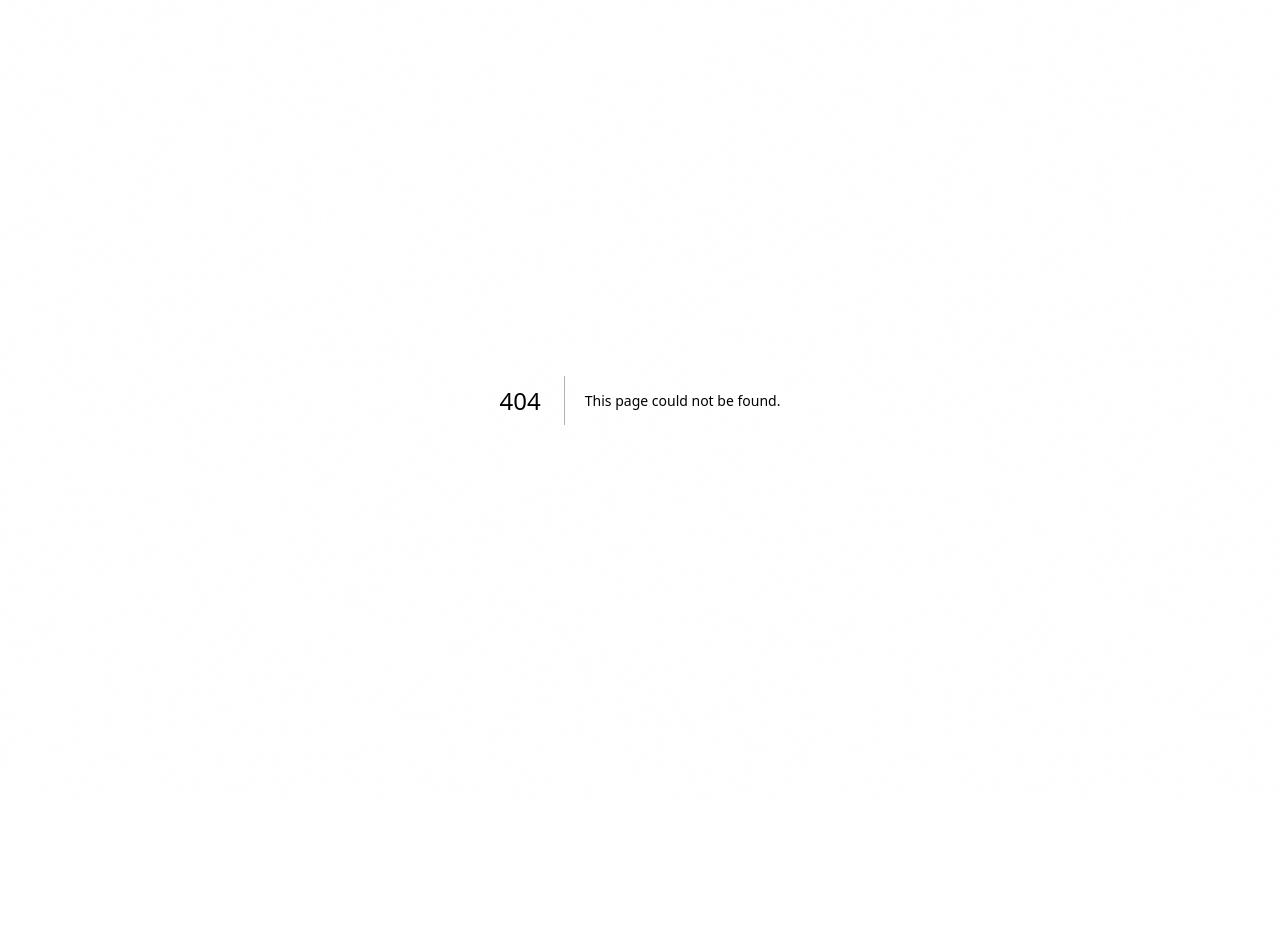
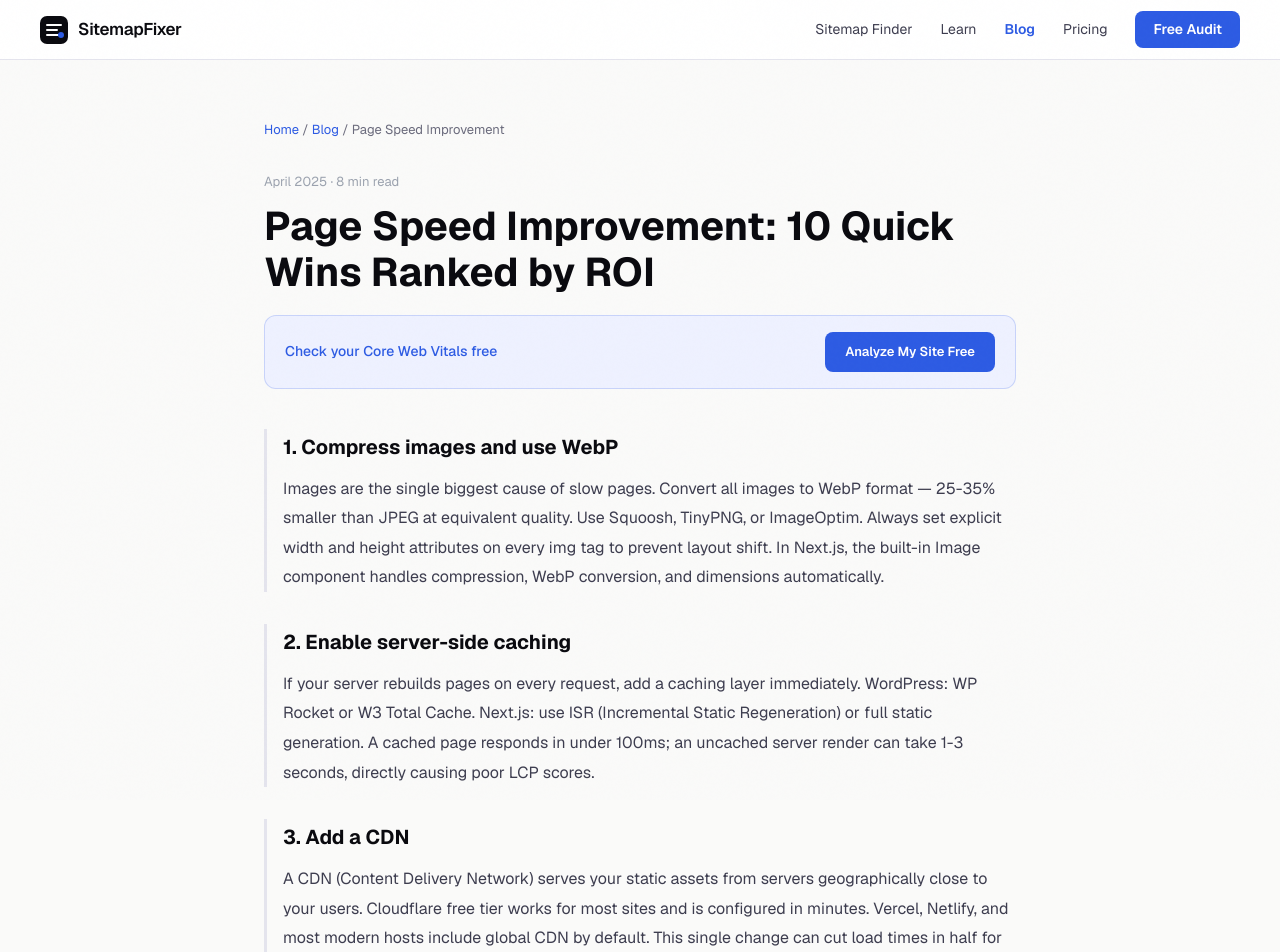
Before and after one commit to Watermelon-Coctail-Bar/sitemap-fixer, a Next.js app: page /blog/page-speed-improvement/page-speed-improvement in a window 1280 px wide. Before the commit this address had no page. Shown: the top 952 px of the page. Before the commit the page ends 800 px from the top, so only its background shows below. Built offline with nearby package versions, Linux system fonts and the light colour scheme.

Commit message:
Create page.tsx

```diff
--- /dev/null
+++ b/src/app/blog/page-speed-improvement/page-speed-improvement/page.tsx
@@ -0,0 +1,48 @@
+import type { Metadata } from 'next';
+export const metadata: Metadata = {
+  title: 'Page Speed Improvement: 10 Quick Wins to Boost Core Web Vitals | SitemapFixer',
+  description: "Slow pages lose rankings and visitors. These 10 page speed improvements are ranked by ROI — biggest impact with least effort first.",
+  alternates: { canonical: 'https://sitemapfixer.com/blog/page-speed-improvement' },
+};
+const wins = [
+  { n:"1", t:"Compress images and use WebP", d:"Images are the single biggest cause of slow pages. Convert all images to WebP format — 25-35% smaller than JPEG at equivalent quality. Use Squoosh, TinyPNG, or ImageOptim. Always set explicit width and height attributes on every img tag to prevent layout shift. In Next.js, the built-in Image component handles compression, WebP conversion, and dimensions automatically." },
+  { n:"2", t:"Enable server-side caching", d:"If your server rebuilds pages on every request, add a caching layer immediately. WordPress: WP Rocket or W3 Total Cache. Next.js: use ISR (Incremental Static Regeneration) or full static generation. A cached page responds in under 100ms; an uncached server render can take 1-3 seconds, directly causing poor LCP scores." },
+  { n:"3", t:"Add a CDN", d:"A CDN (Content Delivery Network) serves your static assets from servers geographically close to your users. Cloudflare free tier works for most sites and is configured in minutes. Vercel, Netlify, and most modern hosts include global CDN by default. This single change can cut load times in half for users far from your origin server." },
+  { n:"4", t:"Defer non-critical JavaScript", d:"Add defer or async attributes to all script tags not needed for the initial render. Move third-party scripts — analytics, chat widgets, A/B testing tools — to load after the page becomes interactive. A single undeferred 200KB JavaScript file can delay your LCP by 2-3 full seconds on mobile connections." },
+  { n:"5", t:"Preload the LCP image", d:"Add link rel=preload as=image href=your-hero-image.webp fetchpriority=high to your page head. This instructs the browser to fetch the LCP image immediately rather than waiting until the CSS or HTML references it. Most sites see LCP improvements of 300-800ms from this single change." },
+  { n:"6", t:"Add dimensions to all images and embeds", d:"Every image or embed without explicit width and height attributes causes layout shift (CLS) when it loads and pushes content down. Set width and height on all img tags, video embeds, and iframes. This is a 15-minute fix across your templates and typically resolves CLS completely for most sites." },
+  { n:"7", t:"Remove unused CSS and JavaScript", d:"Open Chrome DevTools, go to the Coverage panel, reload your page, and look for red sections indicating unused code. Many WordPress themes load CSS for sliders, carousels, and widgets that are not present on every page. Remove or conditionally load these assets to reduce parse and execution time." },
+  { n:"8", t:"Preload critical web fonts", d:"Web fonts cause Flash of Unstyled Text (FOUT) and layout shift when the font loads after text is already rendered. Add link rel=preload as=font to your critical font files and use font-display: optional in your CSS to prevent the layout-shifting font swap entirely." },
+  { n:"9", t:"Enable HTTP/2 or HTTP/3", d:"HTTP/2 multiplexes requests — your browser can load many assets in parallel rather than queuing them sequentially. Check the Protocol column in Chrome DevTools Network tab. If you see http/1.1 for your assets, ask your hosting provider to enable HTTP/2, which is supported by virtually all modern hosts." },
+  { n:"10", t:"Lazy load below-fold images", d:"Add loading=lazy to all images not visible on the initial viewport. This defers loading until the user scrolls near the image, significantly reducing initial page weight. Critically, do not add loading=lazy to images that are above the fold — it will delay your LCP image and hurt your score." },
+];
+export default function Page() {
+  return (
+    <article style={{ maxWidth: 800, margin: '0 auto', padding: '60px 24px' }}>
+      <nav style={{ fontSize: 13, color: '#6b6b7d', marginBottom: 32 }}>
+        <a href="/" style={{ color: '#2d5be3', textDecoration: 'none' }}>Home</a>{' / '}
+        <a href="/blog" style={{ color: '#2d5be3', textDecoration: 'none' }}>Blog</a>{' / '}
+        <span>Page Speed Improvement</span>
+      </nav>
+      <div style={{ fontSize: 13, color: '#9ca3af', marginBottom: 12 }}>April 2025 · 8 min read</div>
+      <h1 style={{ fontSize: 40, fontWeight: 700, color: '#0a0a0f', marginBottom: 20, lineHeight: 1.15 }}>Page Speed Improvement: 10 Quick Wins Ranked by ROI</h1>
+      <div style={{ background: '#eef1ff', border: '1px solid rgba(45,91,227,0.2)', borderRadius: 12, padding: '16px 20px', marginBottom: 40, display: 'flex', alignItems: 'center', justifyContent: 'space-between', gap: 16 }}>
+        <span style={{ fontSize: 14, color: '#2d5be3', fontWeight: 500 }}>Check your Core Web Vitals free</span>
+        <a href="/" style={{ background: '#2d5be3', color: 'white', padding: '10px 20px', borderRadius: 8, textDecoration: 'none', fontWeight: 600, fontSize: 13 }}>Analyze My Site Free</a>
+      </div>
+      <div style={{ fontSize: 16, color: '#3d3d4f', lineHeight: 1.85 }}>
+        {wins.map(({ n, t, d }) => (
+          <div key={n} style={{ marginBottom: 32, borderLeft: '3px solid #e4e4ed', paddingLeft: 16 }}>
+            <h2 style={{ fontSize: 20, fontWeight: 700, color: '#0a0a0f', margin: '0 0 8px' }}>{n}. {t}</h2>
+            <p style={{ margin: 0 }}>{d}</p>
+          </div>
+        ))}
+      </div>
+      <div style={{ background: '#0a0a0f', borderRadius: 12, padding: '32px', textAlign: 'center', marginTop: 56 }}>
+        <div style={{ fontSize: 20, fontWeight: 700, color: 'white', marginBottom: 8 }}>Check your site speed</div>
+        <div style={{ color: '#9999aa', marginBottom: 20, fontSize: 14 }}>Free Core Web Vitals analysis in 60 seconds</div>
+        <a href="/" style={{ background: 'white', color: '#0a0a0f', padding: '14px 28px', borderRadius: 8, textDecoration: 'none', fontWeight: 700 }}>Analyze My Site Free</a>
+      </div>
+    </article>
+  );
+}
```
